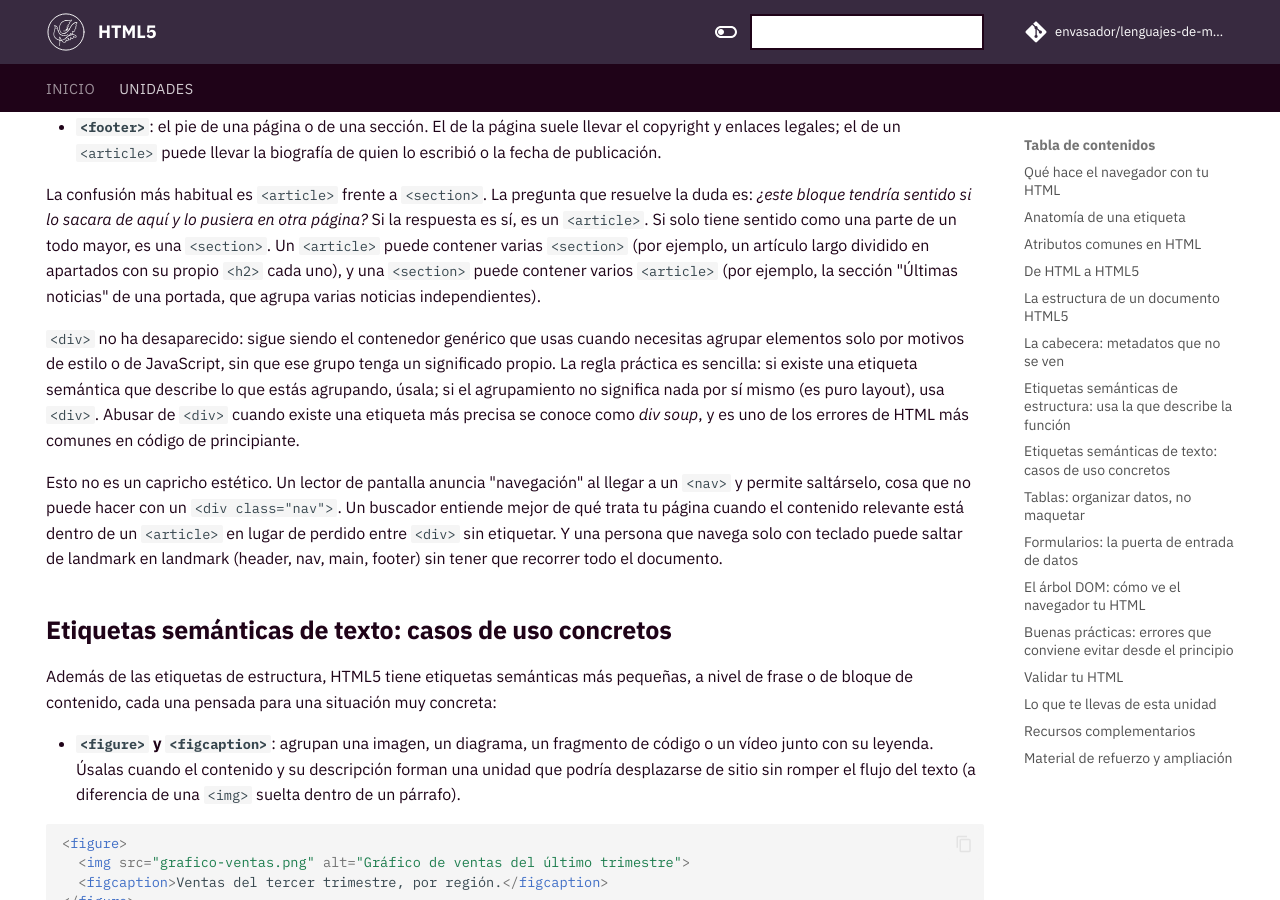
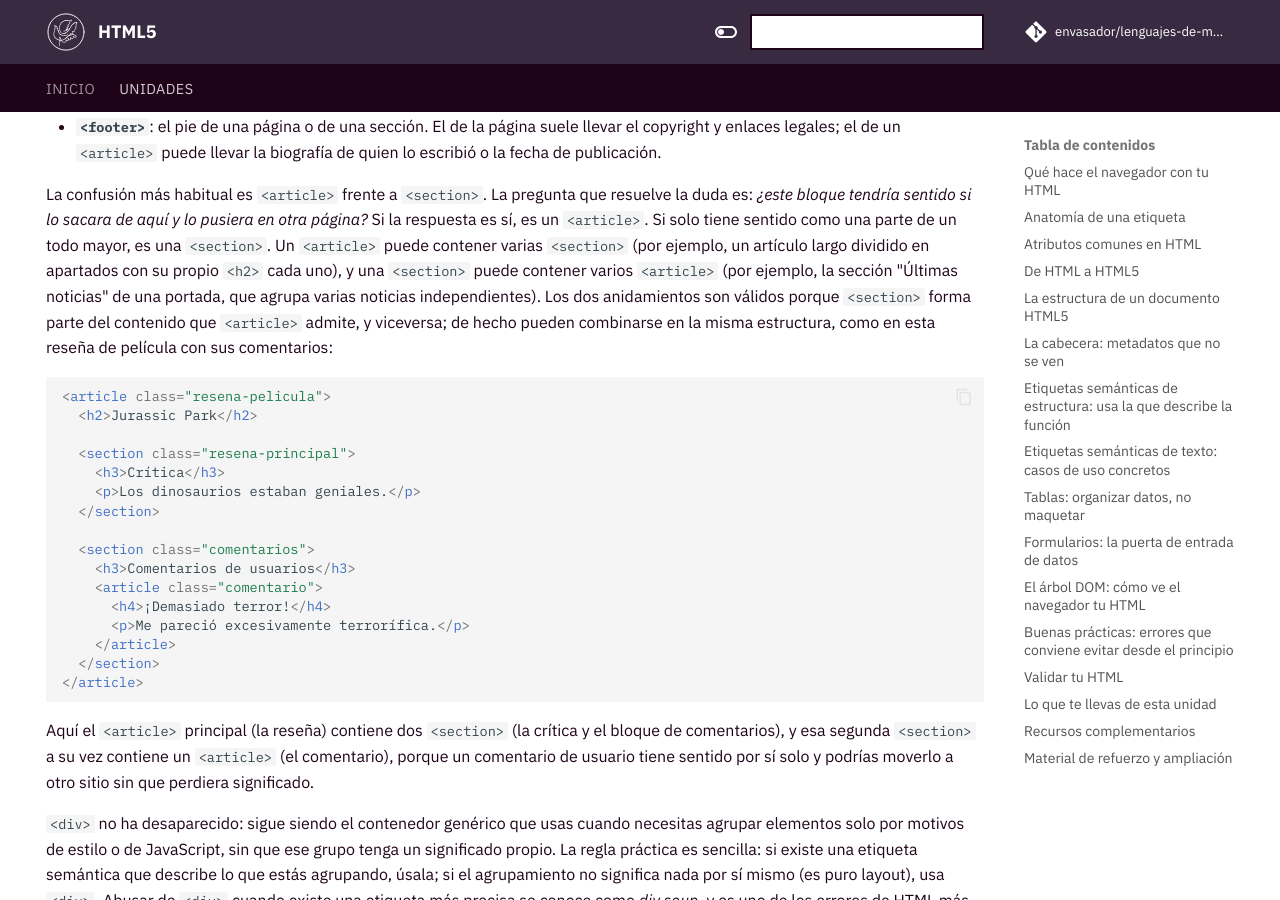
Before and after one commit to envasador/lenguajes-de-marcas, an MkDocs documentation site: the page built from docs/apuntes/html5.md, in a window 1280 px wide and 900 px high, scrolled down 3783 px. Built offline with MkDocs 1.6.1 and Material for MkDocs 9.7.7, drawn with Linux system fonts in a browser that asks for light colours; comment, search, counter and statistics services are not loaded; some of the changed text lies outside the part shown.

Commit message:
Añadir ejemplo de article anidado con section y referencia a MDN

````diff
--- a/docs/apuntes/html5.md
+++ b/docs/apuntes/html5.md
@@ -109,7 +109,28 @@ Cada una de estas etiquetas tiene un caso de uso concreto, no intercambiable:
 - **`<aside>`**: contenido relacionado con lo que le rodea pero no imprescindible para entenderlo: una barra lateral, una cita destacada extraída del texto principal, publicidad o una nota al margen.
 - **`<footer>`**: el pie de una página o de una sección. El de la página suele llevar el copyright y enlaces legales; el de un `<article>` puede llevar la biografía de quien lo escribió o la fecha de publicación.
 
-La confusión más habitual es `<article>` frente a `<section>`. La pregunta que resuelve la duda es: *¿este bloque tendría sentido si lo sacara de aquí y lo pusiera en otra página?* Si la respuesta es sí, es un `<article>`. Si solo tiene sentido como una parte de un todo mayor, es una `<section>`. Un `<article>` puede contener varias `<section>` (por ejemplo, un artículo largo dividido en apartados con su propio `<h2>` cada uno), y una `<section>` puede contener varios `<article>` (por ejemplo, la sección "Últimas noticias" de una portada, que agrupa varias noticias independientes).
+La confusión más habitual es `<article>` frente a `<section>`. La pregunta que resuelve la duda es: *¿este bloque tendría sentido si lo sacara de aquí y lo pusiera en otra página?* Si la respuesta es sí, es un `<article>`. Si solo tiene sentido como una parte de un todo mayor, es una `<section>`. Un `<article>` puede contener varias `<section>` (por ejemplo, un artículo largo dividido en apartados con su propio `<h2>` cada uno), y una `<section>` puede contener varios `<article>` (por ejemplo, la sección "Últimas noticias" de una portada, que agrupa varias noticias independientes). Los dos anidamientos son válidos porque `<section>` forma parte del contenido que `<article>` admite, y viceversa; de hecho pueden combinarse en la misma estructura, como en esta reseña de película con sus comentarios:
+
+```html
+<article class="resena-pelicula">
+  <h2>Jurassic Park</h2>
+
+  <section class="resena-principal">
+    <h3>Crítica</h3>
+    <p>Los dinosaurios estaban geniales.</p>
+  </section>
+
+  <section class="comentarios">
+    <h3>Comentarios de usuarios</h3>
+    <article class="comentario">
+      <h4>¡Demasiado terror!</h4>
+      <p>Me pareció excesivamente terrorífica.</p>
+    </article>
+  </section>
+</article>
+```
+
+Aquí el `<article>` principal (la reseña) contiene dos `<section>` (la crítica y el bloque de comentarios), y esa segunda `<section>` a su vez contiene un `<article>` (el comentario), porque un comentario de usuario tiene sentido por sí solo y podrías moverlo a otro sitio sin que perdiera significado.
 
 `<div>` no ha desaparecido: sigue siendo el contenedor genérico que usas cuando necesitas agrupar elementos solo por motivos de estilo o de JavaScript, sin que ese grupo tenga un significado propio. La regla práctica es sencilla: si existe una etiqueta semántica que describe lo que estás agrupando, úsala; si el agrupamiento no significa nada por sí mismo (es puro layout), usa `<div>`. Abusar de `<div>` cuando existe una etiqueta más precisa se conoce como *div soup*, y es uno de los errores de HTML más comunes en código de principiante.
 
@@ -253,6 +274,7 @@ HTML5 estructura el contenido con etiquetas semánticas que describen qué es ca
 - [HTML5 by Manz](https://lenguajehtml.com/html/)
 - [DOM by Manz](https://lenguajejs.com/dom/)
 - [Documentación de HTML (MDN Web Docs)](https://developer.mozilla.org/es/docs/Web/HTML)
+- [`<article>`: The Article Contents element (MDN)](https://developer.mozilla.org/en-US/docs/Web/HTML/Reference/Elements/article)
 - [Validador HTML del W3C](https://validator.w3.org/)
 
 ## Material de refuerzo y ampliación
````
